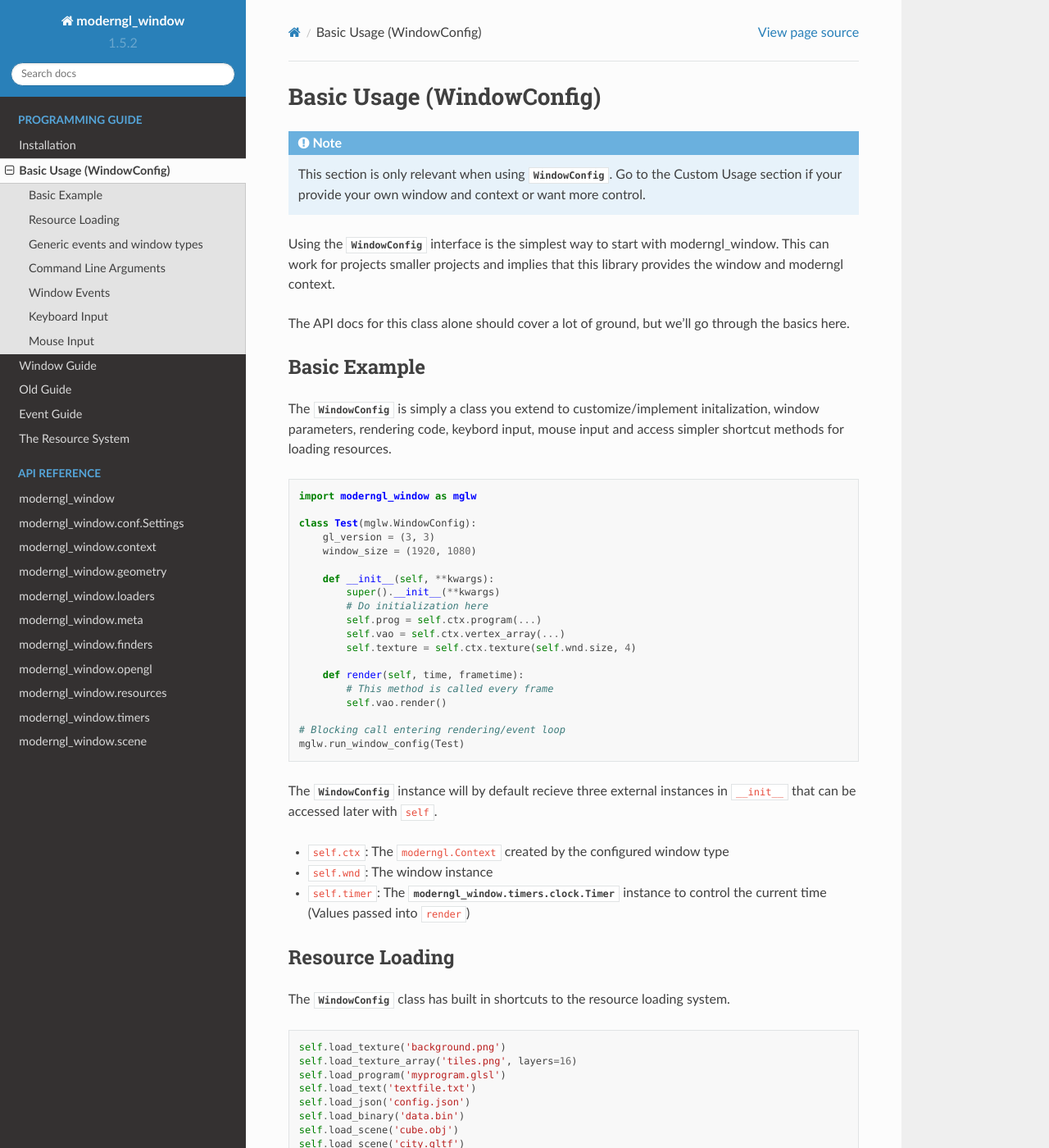
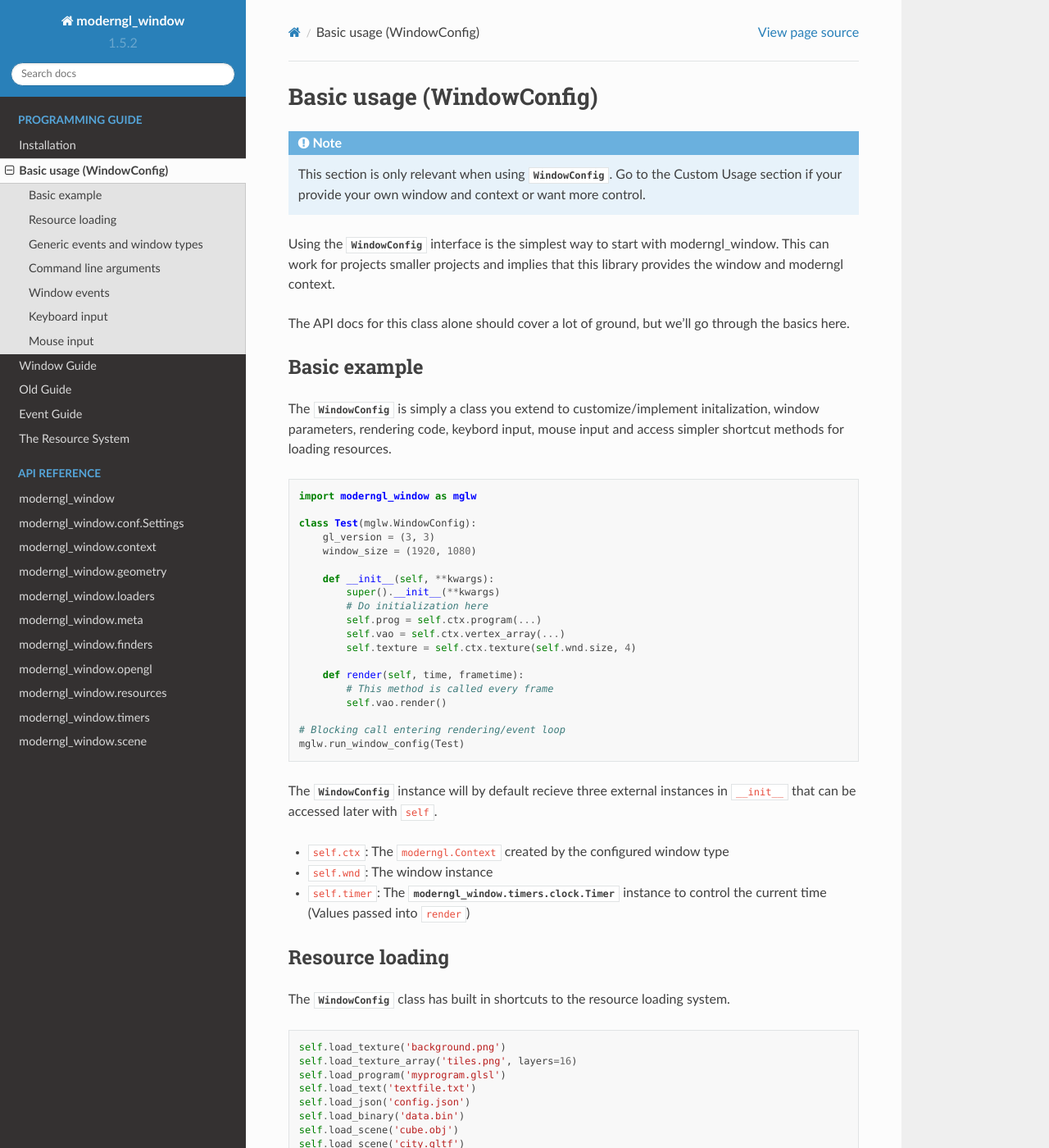
Before and after one commit to moderngl/moderngl-window, a Sphinx documentation site: the page built from docs/guide/basic_usage.rst, in a window 1280 px wide and 1400 px high. Shown: the whole window at 82% size. Built offline with Sphinx 7.4.7 and the Read the Docs theme 2.0.0, drawn with Linux system fonts in a browser that asks for light colours; some of the changed text lies outside the part shown.

Commit message:
docs: subtitle cleanup

```diff
--- a/docs/guide/basic_usage.rst
+++ b/docs/guide/basic_usage.rst
@@ -1,5 +1,5 @@
 
-Basic Usage (WindowConfig)
+Basic usage (WindowConfig)
 ==========================
 
 .. note:: This section is only relevant when using
@@ -15,7 +15,7 @@ provides the window and moderngl context.
 The API docs for this class alone should cover a lot of ground,
 but we'll go through the basics here.
 
-Basic Example
+Basic example
 -------------
 
 The :py:class:`~moderngl_window.context.base.window.WindowConfig` is
@@ -54,7 +54,7 @@ that can be accessed later with ``self``.
 - ``self.timer``: The :py:class:`moderngl_window.timers.clock.Timer`
   instance to control the current time (Values passed into ``render``)
 
-Resource Loading
+Resource loading
 ----------------
 
 The :py:class:`~moderngl_window.context.base.window.WindowConfig` class has
@@ -104,7 +104,7 @@ You can change what window class is used by passing in the
 ``--window`` option. Optionally you can modify the
 :py:attr:`~moderngl_window.conf.Settings.WINDOW` attribute directly.
 
-Command Line Arguments
+Command line arguments
 ----------------------
 
 The :py:func:`~moderngl_window.run_window_config` method also reads arguments
@@ -116,7 +116,7 @@ Example::
 
 See code for :py:func:`moderngl_window.parse_args` for more details.
 
-Window Events
+Window events
 -------------
 
 Implement the ``resize`` method to customize window resize handling.
@@ -126,7 +126,7 @@ Implement the ``resize`` method to customize window resize handling.
     def resize(self, width: int, height: int):
         print("Window was resized. buffer size is {} x {}".format(width, height))
 
-Keyboard Input
+Keyboard input
 --------------
 
 Implement the ``key_event`` and ``unicode_char_entered`` method to handle
@@ -157,7 +157,7 @@ key events.
         print('character entered:', char)
 
 
-Mouse Input
+Mouse input
 -----------
 
 Implement the ``mouse_*`` methods to handle mouse input.
```
Also changed, not shown: docs/guide/install.rst (+5 -5 lines), docs/guide/resource_system.rst (+4 -4 lines), docs/guide/window_guide.rst (+10 -2 lines).
